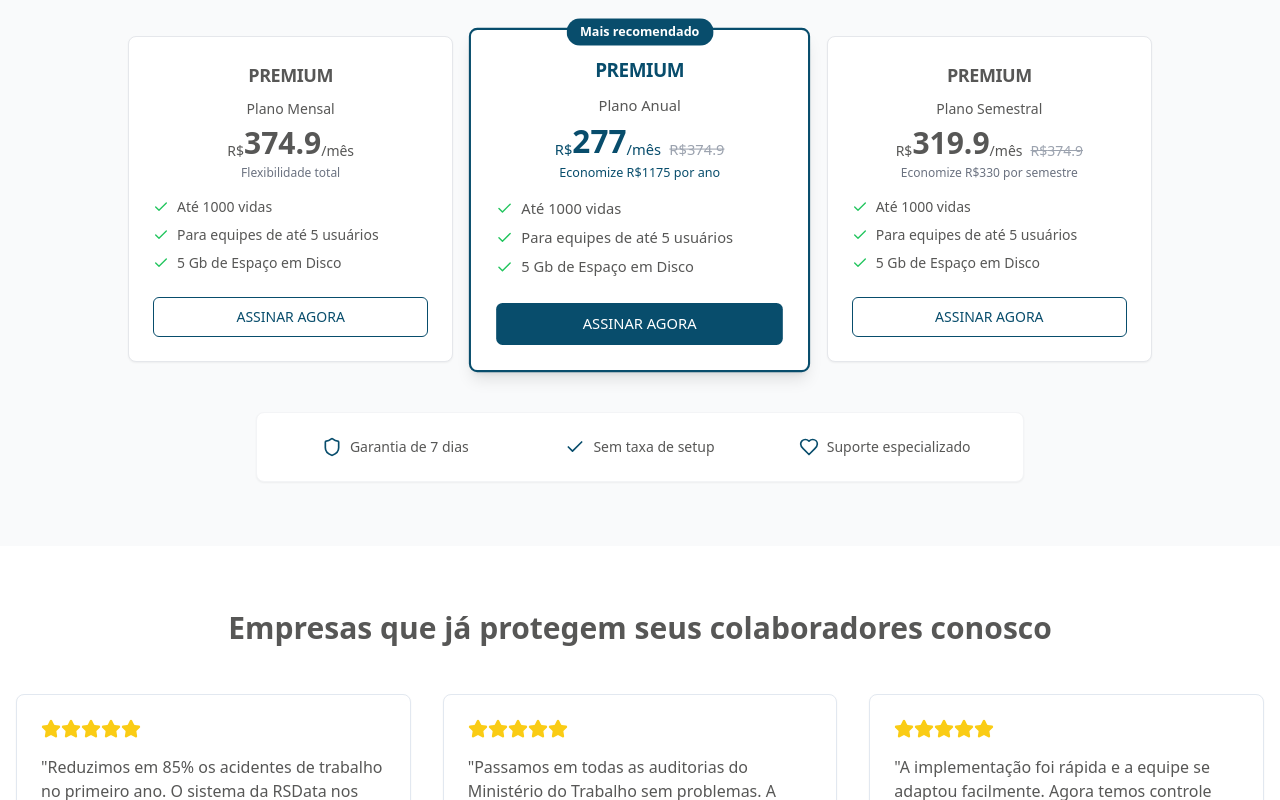
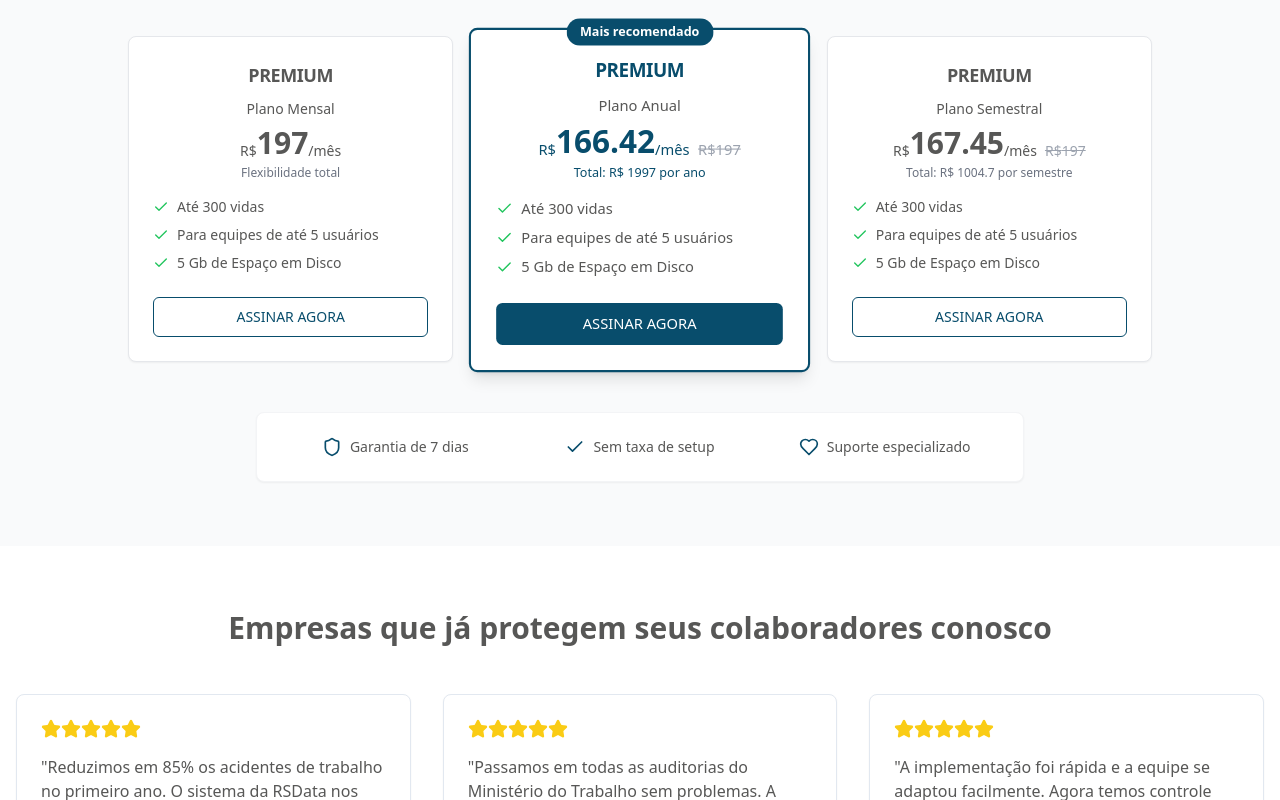
Before and after one commit to sperandiogu/rsdata-safe-life-hub, a React (Vite) app: page / in a window 1280 px wide. Shown: the part 1400-2200 px from the top of the page. Built offline with nearby package versions, Linux system fonts and the light colour scheme.

Commit message:
Atualizar planos e informações
Atualiza os valores dos planos para 100, 300 e 500 vidas (mensal e anual).
Adiciona a informação da academia e o e-mail de contato sac@rsdata.inf.br.

```diff
--- a/src/components/RSDataLanding.tsx
+++ b/src/components/RSDataLanding.tsx
@@ -89,41 +89,41 @@ export function RSDataLanding() {
   const planData = {
     basic: {
       name: "BASIC",
-      description: "Para pequenas empresas",
+      description: "Para pequenas academias",
       lives: "Até 100 vidas",
       users: "Para equipes de até 2 usuários",
       storage: "3 Gb de Espaço em Disco",
       color: "#084D6C",
       prices: {
-        mensal: { price: 104.9, originalPrice: null, link: "https://seguro.rsdata.com.br/b/aFaeVd8Y2ebZ62a27j9ws07"},
-        semestral: { price: 89.90, originalPrice: 104.9, link: "https://seguro.rsdata.com.br/b/5kQ28r3DI3xl3U2aDP9ws08"},
-        anual: { price: 77, originalPrice: 104.9, link: "https://seguro.rsdata.com.br/b/aFaaEX5LQebZgGO6nz9ws09" },
+        mensal: { price: 97, originalPrice: null, link: "https://seguro.rsdata.com.br/b/aFaeVd8Y2ebZ62a27j9ws07"},
+        semestral: { price: 82.45, originalPrice: 97, totalPrice: 494.70, link: "https://seguro.rsdata.com.br/b/5kQ28r3DI3xl3U2aDP9ws08"},
+        anual: { price: 83.08, originalPrice: 97, totalPrice: 997, link: "https://seguro.rsdata.com.br/b/aFaaEX5LQebZgGO6nz9ws09" },
       },
     },
     premium: {
       name: "PREMIUM",
-      description: "Melhor custo-benefício",
-      lives: "Até 1000 vidas",
+      description: "Melhor custo-benefício para academias",
+      lives: "Até 300 vidas",
       users: "Para equipes de até 5 usuários",
       storage: "5 Gb de Espaço em Disco",
       color: "#084D6C",
       prices: {
-        mensal: { price: 374.9, originalPrice: null, link: "https://seguro.rsdata.com.br/b/dRm9AT5LQ4Bp0HQcLX9ws0c"},
-        semestral: { price: 319.9, originalPrice: 374.9, link: "https://seguro.rsdata.com.br/b/28E5kDb6a5Ft62a5jv9ws0b"},
-        anual: { price: 277, originalPrice: 374.9, link: "https://seguro.rsdata.com.br/b/7sY4gz8Y20l9eyG27j9ws0a"},
+        mensal: { price: 197, originalPrice: null, link: "https://seguro.rsdata.com.br/b/dRm9AT5LQ4Bp0HQcLX9ws0c"},
+        semestral: { price: 167.45, originalPrice: 197, totalPrice: 1004.70, link: "https://seguro.rsdata.com.br/b/28E5kDb6a5Ft62a5jv9ws0b"},
+        anual: { price: 166.42, originalPrice: 197, totalPrice: 1997, link: "https://seguro.rsdata.com.br/b/7sY4gz8Y20l9eyG27j9ws0a"},
       },
     },
     plus: {
       name: "PLUS",
-      description: "Para médias empresas",
+      description: "Para grandes academias",
       lives: "Até 500 vidas",
       users: "Para equipes de até 3 usuários",
       storage: "3 Gb de Espaço em Disco",
       color: "#084D6C",
       prices: {
-        mensal: { price: 239.9, originalPrice: null, link: "https://seguro.rsdata.com.br/b/28EaEXfmq8RF9emcLX9ws0e"},
-        semestral: { price: 203.9, originalPrice: 239.9, link: "https://seguro.rsdata.com.br/b/bJe9AT3DI2thgGO6nz9ws0f"},
-        anual: { price: 177, originalPrice: 239.8, link: "https://seguro.rsdata.com.br/b/5kQ8wPfmqd7V8ai9zL9ws0d"},
+        mensal: { price: 267, originalPrice: null, link: "https://seguro.rsdata.com.br/b/28EaEXfmq8RF9emcLX9ws0e"},
+        semestral: { price: 226.95, originalPrice: 267, totalPrice: 1361.70, link: "https://seguro.rsdata.com.br/b/bJe9AT3DI2thgGO6nz9ws0f"},
+        anual: { price: 224.75, originalPrice: 267, totalPrice: 2697, link: "https://seguro.rsdata.com.br/b/5kQ8wPfmqd7V8ai9zL7ws0d"},
       },
     },
   };
@@ -559,7 +559,7 @@ export function RSDataLanding() {
                       </span>
                     </div>
                      <p className="text-xs text-[#084D6C] font-medium">
-                      Economize R${Math.round((currentPlan.prices.anual.originalPrice! - currentPlan.prices.anual.price) * 12)} por ano
+                       Total: R$ {currentPlan.prices.anual.totalPrice} por ano
                      </p>
                   </div>
                 </CardHeader>
@@ -612,7 +612,7 @@ export function RSDataLanding() {
                       </span>
                     </div>
                      <p className="text-xs text-gray-500">
-                      Economize R${Math.round((currentPlan.prices.semestral.originalPrice! - currentPlan.prices.semestral.price) * 6)} por semestre
+                       Total: R$ {currentPlan.prices.semestral.totalPrice} por semestre
                      </p>
                   </div>
                 </CardHeader>
@@ -697,7 +697,7 @@ export function RSDataLanding() {
                     <div>
                       <h3 className="font-semibold text-[#084D6C] text-lg">{currentPlan.name} - Anual</h3>
                         <p className="text-sm text-[#084D6C] mt-1">
-                         Economize R${Math.round((currentPlan.prices.anual.originalPrice! - currentPlan.prices.anual.price) * 12)}/ano
+                          Total: R$ {currentPlan.prices.anual.totalPrice} por ano
                         </p>
                     </div>
                     <div className="text-right">
@@ -744,7 +744,7 @@ export function RSDataLanding() {
                     <div>
                       <h3 className="font-semibold text-[#575756] text-lg">{currentPlan.name} - Semestral</h3>
                         <p className="text-sm text-gray-500 mt-1">
-                         Economize R${Math.round((currentPlan.prices.semestral.originalPrice! - currentPlan.prices.semestral.price) * 6)}/semestre
+                          Total: R$ {currentPlan.prices.semestral.totalPrice} por semestre
                         </p>
                     </div>
                     <div className="text-right">
@@ -1017,8 +1017,8 @@ export function RSDataLanding() {
               <a href="#" className="hover:text-white transition-colors">
                 Planos
               </a>
-              <a href="#" className="hover:text-white transition-colors">
-                Contato
+              <a href="mailto:sac@rsdata.inf.br" className="hover:text-white transition-colors">
+                Contato: sac@rsdata.inf.br
               </a>
               <a href="#" className="hover:text-white transition-colors">
                 Suporte
```
Lines whose indentation alone changed are shown as unchanged.
